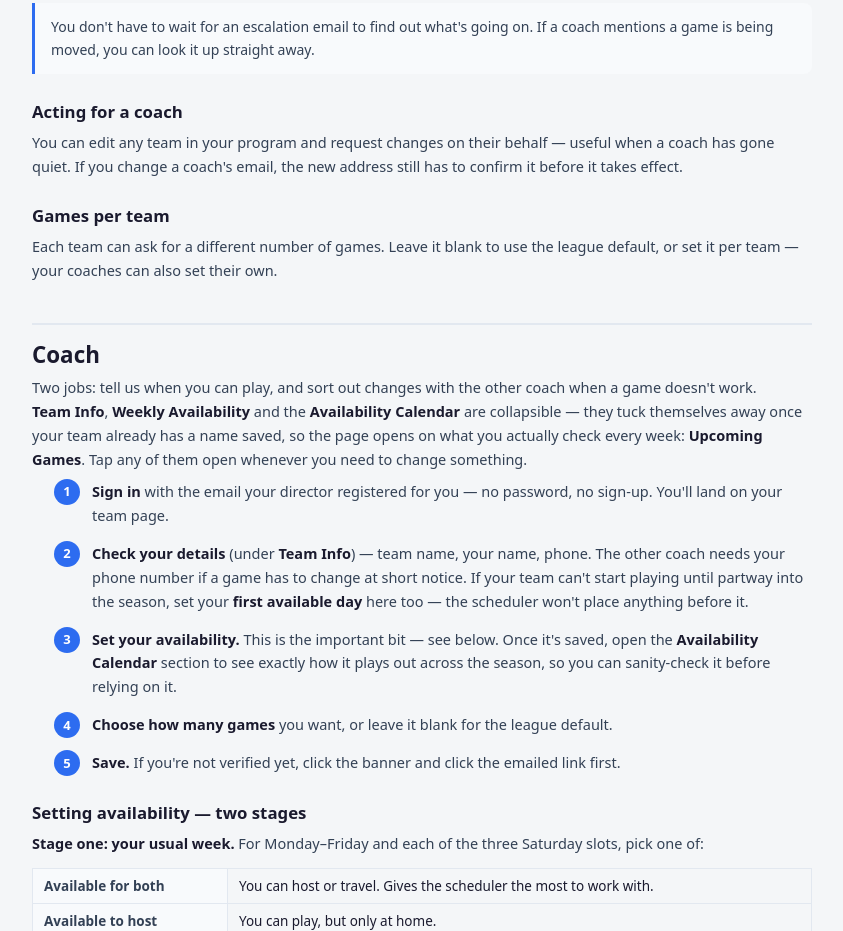
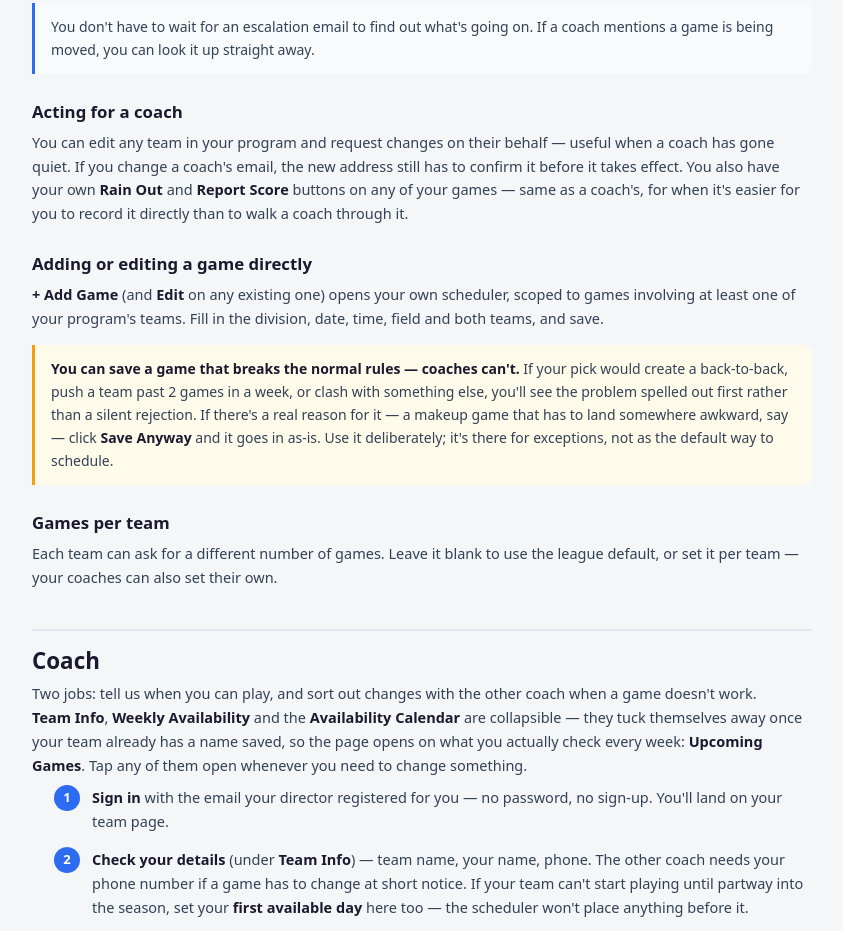
Before and after one commit to tangoromeo86/eastlake-scheduler, a website: page public/guide.html in a window 1280 px wide. Shown: the part 1438-2369 px from the top of the page, without its empty margins (218-1061 px from the left). Drawn offline with Linux system fonts and the light colour scheme.

Commit message:
Document the director manual game editor + Rain Out/Report Score in the director guide
These were only explained in the admin-only guide, which directors
never see — the director-facing guide never mentioned that directors
have their own Add Game/force-authority editor or their own Rain Out
and Report Score buttons.

```diff
--- a/public/guide.html
+++ b/public/guide.html
@@ -120,7 +120,21 @@
 
     <h3>Acting for a coach</h3>
     <p>You can edit any team in your program and request changes on their behalf — useful when a coach has gone
-      quiet. If you change a coach's email, the new address still has to confirm it before it takes effect.</p>
+      quiet. If you change a coach's email, the new address still has to confirm it before it takes effect. You
+      also have your own <strong>Rain Out</strong> and <strong>Report Score</strong> buttons on any of your games —
+      same as a coach's, for when it's easier for you to record it directly than to walk a coach through it.</p>
+
+    <h3>Adding or editing a game directly</h3>
+    <p><strong>+ Add Game</strong> (and <strong>Edit</strong> on any existing one) opens your own scheduler,
+      scoped to games involving at least one of your program's teams. Fill in the division, date, time, field and
+      both teams, and save.</p>
+    <div class="callout warn">
+      <p><strong>You can save a game that breaks the normal rules — coaches can't.</strong> If your pick would
+        create a back-to-back, push a team past 2 games in a week, or clash with something else, you'll see the
+        problem spelled out first rather than a silent rejection. If there's a real reason for it — a makeup game
+        that has to land somewhere awkward, say — click <strong>Save Anyway</strong> and it goes in as-is. Use it
+        deliberately; it's there for exceptions, not as the default way to schedule.</p>
+    </div>
 
     <h3>Games per team</h3>
     <p>Each team can ask for a different number of games. Leave it blank to use the league default, or set it per
```
